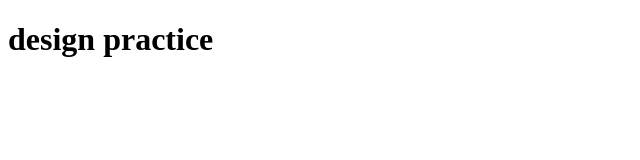
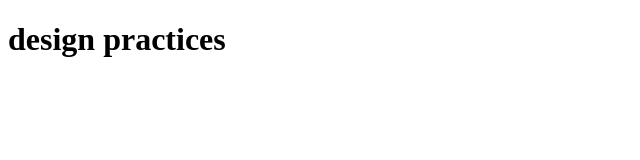
Before and after one commit to syedtechnicl/design, a plain HTML site: page index.html in a window 1280 px wide. Shown: the full height of the page, 0-640 px from the left. Drawn offline with Linux system fonts and the light colour scheme.

Commit message:
this is a new commit

```diff
--- a/index.html
+++ b/index.html
@@ -6,6 +6,6 @@
     <title>Document</title>
   </head>
   <body>
-    <h1>design practice</h1>
+    <h1>design practices</h1>
   </body>
 </html>
```
